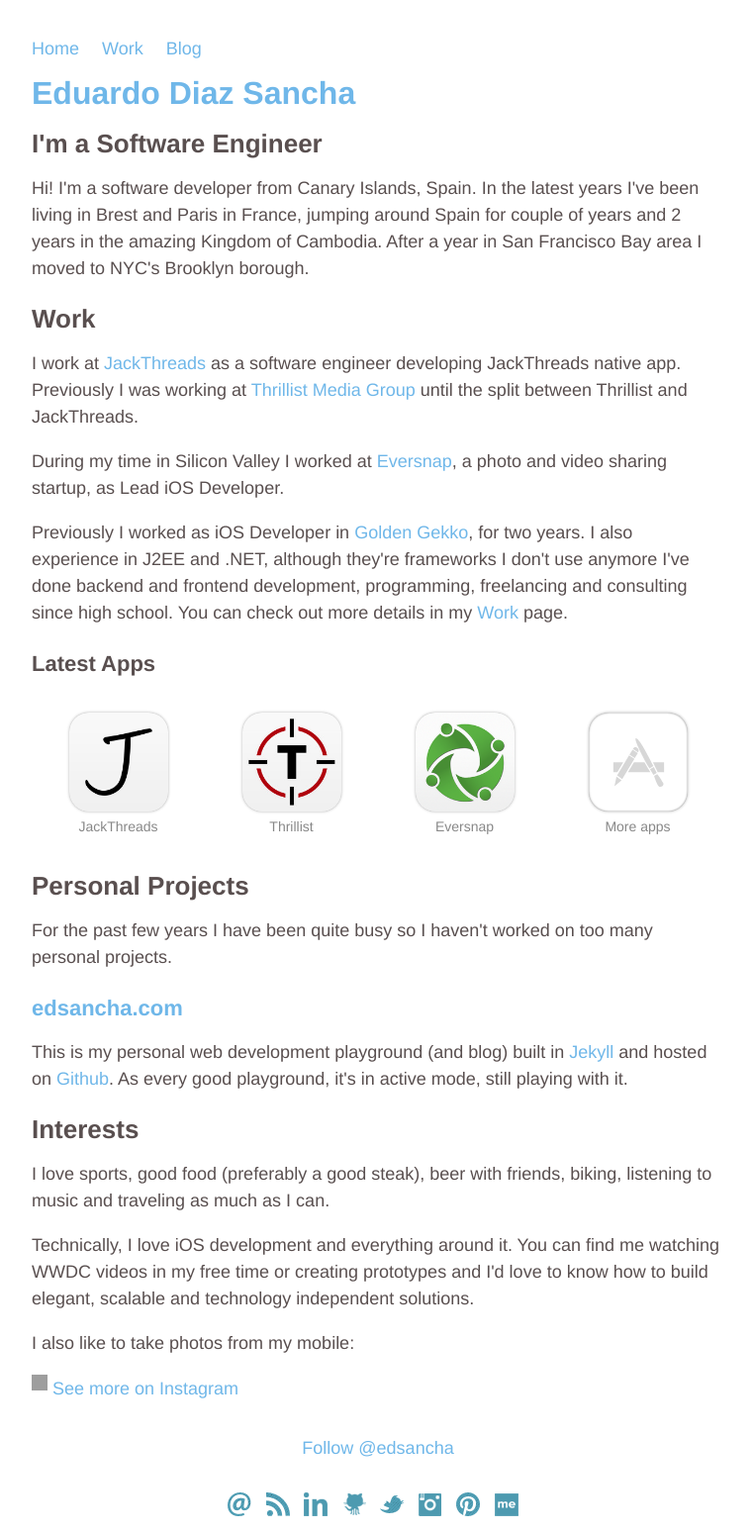
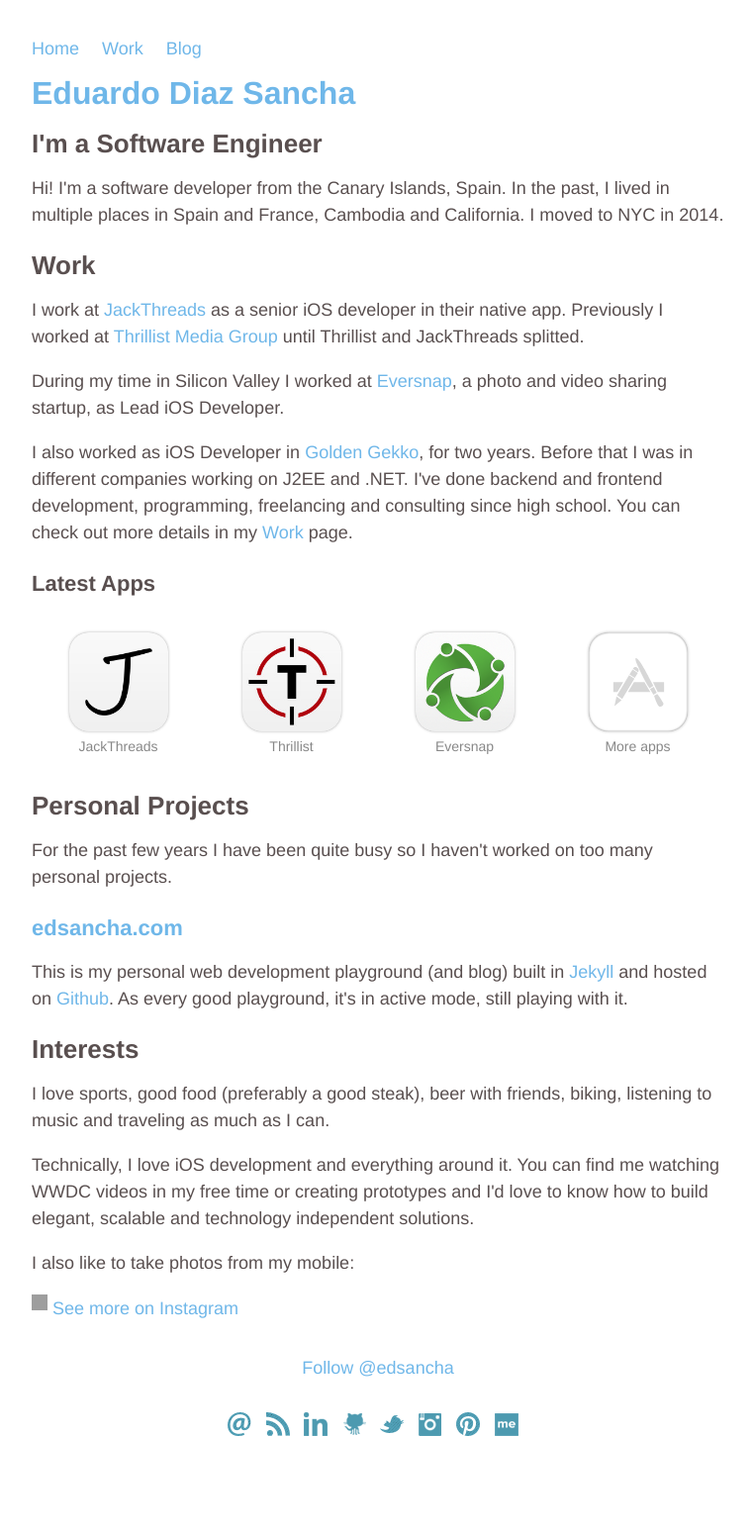
Before and after one commit to EdSancha/edsancha.github.io, a Jekyll site: the page built from index.html, in a window 1280 px wide. Shown: the whole page at 99% size, without its empty margins (258-1019 px from the left). Built offline with Jekyll 4.4.1, drawn with Linux system fonts in a browser that asks for light colours; Markdown is read by kramdown in place of the engine named in the settings; comment, search, counter and statistics services are not loaded; after the commit the page ends 1467 px from its top, so only the background shows below that; grey boxes are pictures that could not be loaded.

Commit message:
Fix installed and some typos

```diff
--- a/index.html
+++ b/index.html
@@ -10,19 +10,19 @@
   <h2>I'm a Software Engineer</h2>
 
     <p>
-            Hi! I'm a software developer from Canary Islands, Spain. In the latest years I've been living in Brest and Paris in France, jumping around Spain for couple of years and 2 years in the amazing Kingdom of Cambodia. After a year in San Francisco Bay area I moved to NYC's Brooklyn borough.
+            Hi! I'm a software developer from the Canary Islands, Spain. In the past, I lived in multiple places in Spain and France, Cambodia and California. I moved to NYC in 2014.
     </p>
 
   <h2>Work</h2>
 
     <p>
-            I work at <a href="http://www.jackthreads.com" target="_blank">JackThreads</a> as a software engineer developing JackThreads native app. Previously I was working at <a href="http://www.thrillistmediagroup.com" rel="external nofollow" target="_blank"> Thrillist Media Group</a> until the split between Thrillist and JackThreads.
+            I work at <a href="http://www.jackthreads.com" target="_blank">JackThreads</a> as a senior iOS developer in their native app. Previously I worked at <a href="http://www.thrillistmediagroup.com" rel="external nofollow" target="_blank"> Thrillist Media Group</a> until Thrillist and JackThreads splitted.
     </p>
     <p>
             During my time in Silicon Valley I worked at <a href="http://www.eversnapapp.com" rel="external nofollow" target="_blank">Eversnap</a>, a photo and video sharing startup, as Lead iOS Developer.
     </p>
     <p>
-            Previously I worked as iOS Developer in <a href="http://www.goldengekko.com" rel="external nofollow" target="_blank">Golden Gekko</a>, for two years. I also experience in J2EE and .NET, although they're frameworks I don't use anymore
+            I also worked as iOS Developer in <a href="http://www.goldengekko.com" rel="external nofollow" target="_blank">Golden Gekko</a>, for two years. Before that I was in different companies working on J2EE and .NET.
             I've done backend and frontend development, programming, freelancing and consulting since high school. You can check out more details in my <a href="/work/">Work</a> page.
     </p>
 
--- a/work/index.html
+++ b/work/index.html
@@ -7,8 +7,7 @@
   <h1>Work</h1>
 
     <p>
-            I work at <a href="http://www.thrillistmediagroup.com" rel="external nofollow" target="_blank"> Thrillist Media Group</a> in the Tech Team as iOS developer.
-            I work as part of a team in the development of <a href="http://www.thrillist.com" rel="external nofollow" target="_blank">Thrillist</a> and <a href="http://www.jackthreads.com" target="_blank">JackThreads</a> native apps.
+            I work at <a href="http://www.jackthreads.com" rel="external nofollow" target="_blank">JackThreads</a> as Senior iOS developer. Before working at JackThreads I worked at <a href="http://www.thrillist.com" rel="external nofollow" target="_blank">Thrillist</a> on both Thrillist and JackThreads native apps.
     </p>
     <p>
             During my time in Silicon Valley I worked at <a href="http://www.eversnapapp.com" rel="external nofollow" target="_blank">Eversnap</a>, a photo and video sharing startup, as Lead iOS Developer.
```
Also changed, not shown: other parts of index.html (+1 -1 lines), js/instafeed.min.js.
